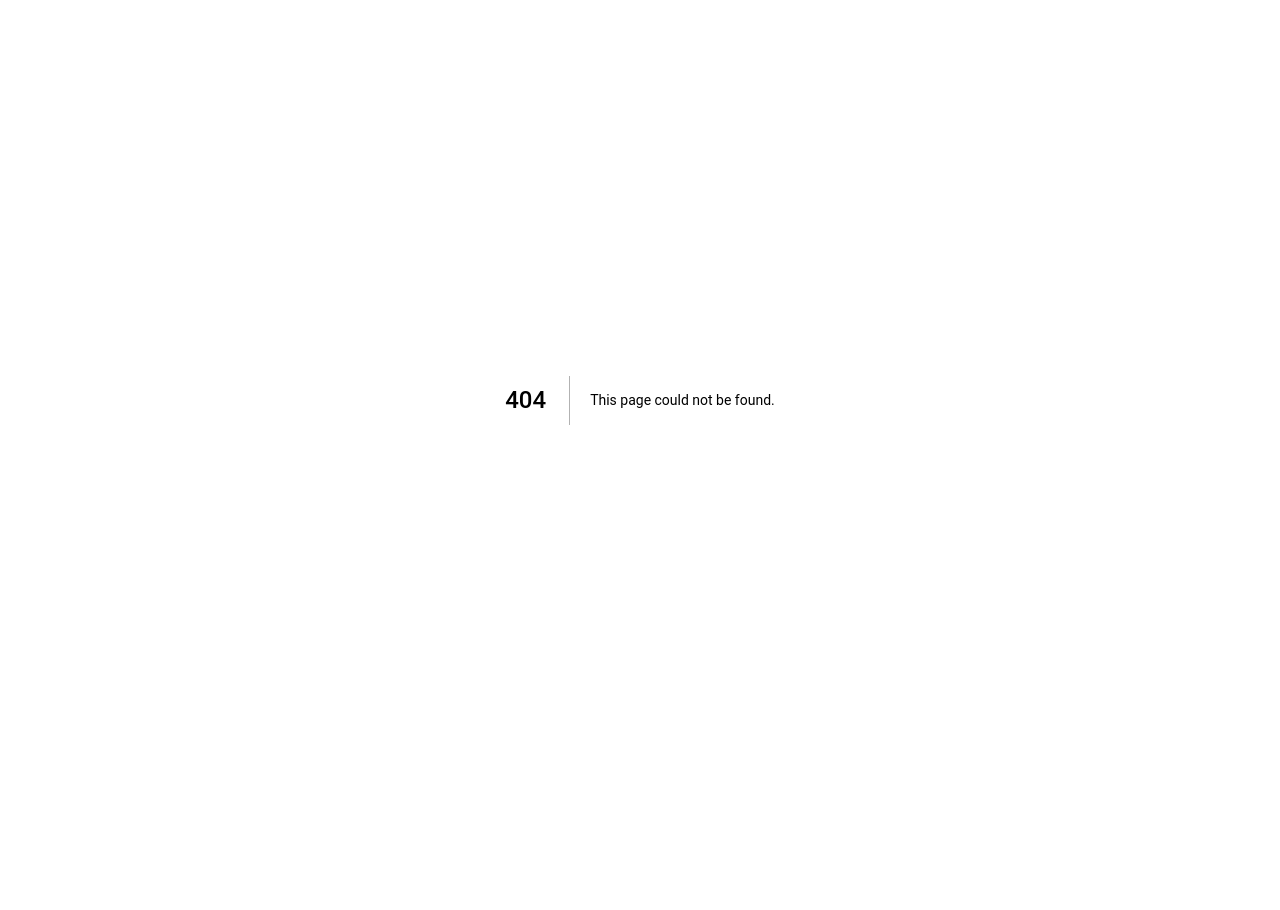
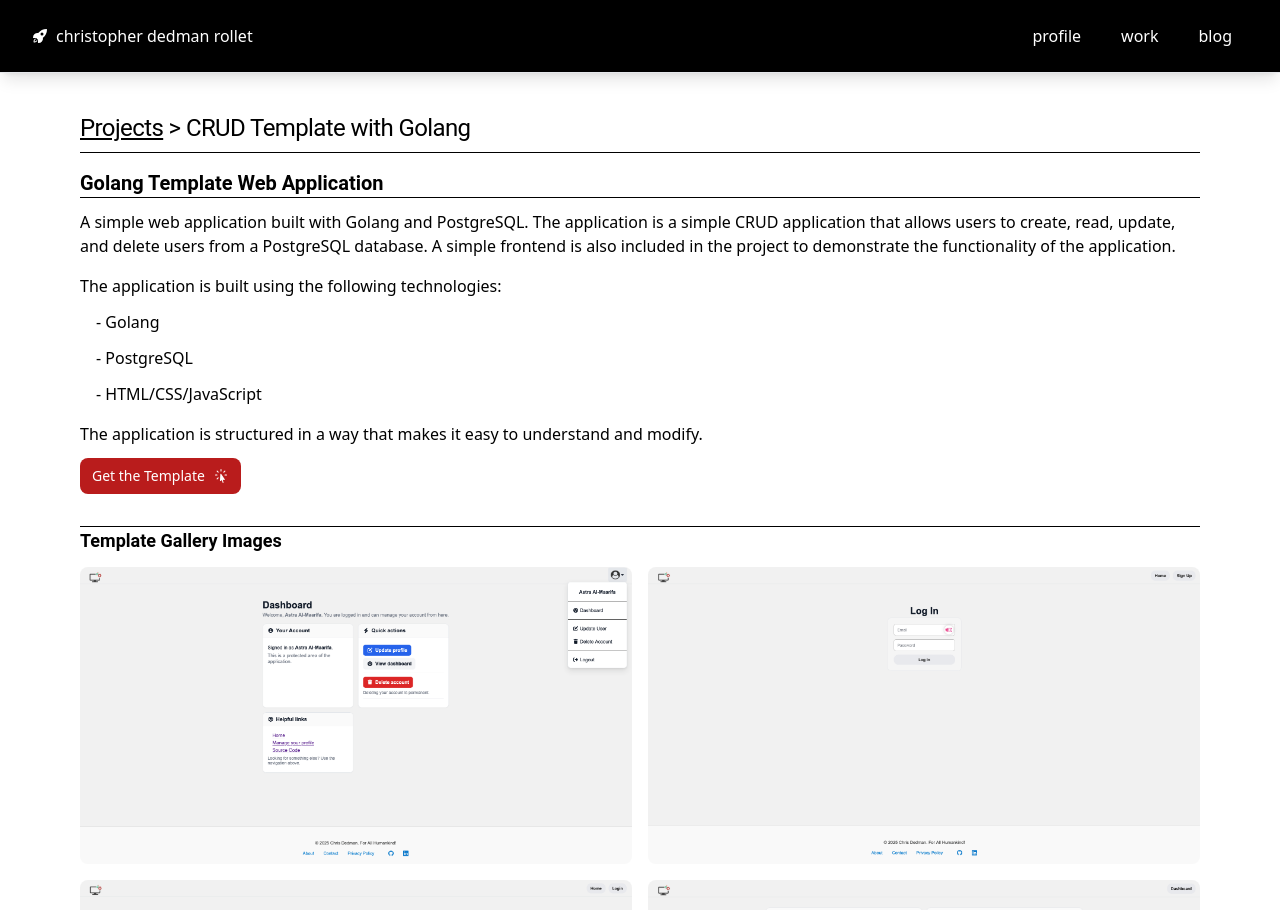
Before and after one commit to chrisdedman/website, a Next.js app: page /projects/crud-template in a window 1280 px wide. Before the commit this address had no page. Shown: the top 910 px of the page. Before the commit the page ends 800 px from the top, so only its background shows below. Built offline with nearby package versions, Linux system fonts and the light colour scheme.

Commit message:
Add CRUD template project page with gallery and image modal; add project card to Projects listing and adjust QR Code card spacing

```diff
--- /dev/null
+++ b/src/app/projects/crud-template/page.tsx
@@ -0,0 +1,94 @@
+"use client"
+
+import React, { useState } from "react";
+import Menu from '@/components/navigation'
+import Footer from '@/components/footer'
+import { CursorArrowRaysIcon } from "@heroicons/react/24/solid";
+
+export default function Crud() {
+  return (
+    <div className="min-h-screen flex-col p-4 lg:p-8 mt-16">
+      <Menu />
+      <div className="p-4 max-w-6xl mx-auto flex-grow">
+        <h5 className="mb-2 text-2xl font tracking-tight">
+          <a href="/projects" className="underline">Projects</a>{" > "}CRUD Template with Golang
+        </h5>
+        <hr className="h-px my-8 bg-black border-0 separator mt-0 mb-0" />
+        <div>
+          <Article />
+        </div>
+      </div>
+      <Footer />
+    </div>
+  );
+}
+
+function Article() {
+  const images = [
+    { src: '/dashboard_crud.png', alt: 'Dashboard CRUD Image' },
+    { src: '/login_crud.png', alt: 'Login CRUD Image' },
+    { src: '/register_crud.png', alt: 'Register CRUD Image' },
+    { src: '/homepage_crud.png', alt: 'Homepage CRUD Image' },
+
+  ];
+
+  const [enlargedImage, setEnlargedImage] = useState("");
+
+  const enlargeImage = (src: string) => {
+    setEnlargedImage(src);
+  };
+
+  return (
+    <>
+      <h6 className="mt-4 text-xl font-bold font">Golang Template Web Application</h6>
+      <hr className="h-px my-8 bg-black border-0 separator mt-0 mb-0" />
+      <p>
+        A simple web application built with Golang and PostgreSQL. The application is a simple CRUD application that allows users to create, read, update, and delete users from a PostgreSQL database. A simple frontend is also included in the project to demonstrate the functionality of the application.
+      </p>
+      <p className="mt-4">
+        The application is built using the following technologies:
+      </p>
+      <div className="ml-4">
+        <p>- Golang</p>
+        <p>- PostgreSQL</p>
+        <p>- HTML/CSS/JavaScript</p>
+      </div>
+
+      <p className="mt-4">
+        The application is structured in a way that makes it easy to understand and modify.
+      </p>
+
+      <div className="">
+        <a href="https://github.com/chrisdedman/Golang-Web-App" target="_blank" rel="noreferrer noopener" className="inline-flex items-center px-3 py-2 text-sm font-medium text-center text-white bg-red-700 rounded-lg hover:bg-red-800 focus:ring-4 focus:outline-none focus:ring-red-300">
+          Get the Template  <CursorArrowRaysIcon className="w-4 h-4 ms-2" />
+        </a>
+      </div>
+
+      <hr className="h-px my-8 mb-0 bg-black border-0 separator" />
+
+      <div>
+        <h3>Template Gallery Images</h3>
+        <div className="grid grid-cols-1 sm:grid-cols-2 md:grid-cols-2 lg:grid-cols-2 gap-4">
+          {images.map((image, index) => (
+            <div key={index}>
+              <img
+                className="rounded-lg"
+                src={image.src}
+                alt={image.alt}
+                style={{ cursor: "pointer", maxWidth: "100%" }}
+                onClick={() => enlargeImage(image.src)}
+              />
+            </div>
+          ))}
+        </div>
+
+        {enlargedImage && (
+          <div className="fixed top-0 left-0 w-full h-full bg-black bg-opacity-75 flex justify-center items-center z-50" onClick={() => setEnlargedImage("")}>
+            <img src={enlargedImage} alt="Enlarged Image" className="max-w-full max-h-full" />
+            <button className="absolute top-4 right-4 text-white" onClick={() => setEnlargedImage("")}>Close</button>
+          </div>
+        )}
+      </div>
+    </>
+  )
+}
--- a/src/app/projects/page.tsx
+++ b/src/app/projects/page.tsx
@@ -10,6 +10,13 @@ export default function Page() {
     <div className="min-h-screen flex-col p-4 lg:p-8 mt-16">
       <Menu />
       <div className="p-4 max-w-6xl mx-auto flex-grow">
+        {
+        /*
+         ************************************
+         * Open Source Contributions Section *
+         *************************************
+         */
+         }
         <h5 className="mb-2 text-2xl font tracking-tight">Open Source Contributions</h5>
         <hr className="h-px my-8 bg-black border-0 separator mt-0 mb-0" />
         <div className="grid grid-cols-1 sm:grid-cols-2 md:grid-cols-3 lg:grid-cols-3 gap-4 items-stretch">
@@ -100,6 +107,13 @@ export default function Page() {
           </div>
         </div>
 
+        {
+        /*
+         ********************
+         * Projects Section *
+         ********************
+         */
+         }
         <h5 className="mb-2 text-2xl font tracking-tight">Projects</h5>
         <hr className="h-px my-8 bg-black border-0 separator mt-0 mb-0" />
         <div className="grid grid-cols-1 sm:grid-cols-2 md:grid-cols-3 lg:grid-cols-3 gap-4 items-stretch">
@@ -157,7 +171,7 @@ export default function Page() {
             </div>
           </div>
 
-          <div className="w-full lg:w-100 mb-16 lg:mb-12">
+          <div className="w-full lg:w-100 mb-4 lg:mb-12">
             <div className="max-w-sm h-full flex flex-col justify-between p-6 bg-white border border-gray-200 rounded-lg shadow mt-8">
               <a href="/projects/qrcode">
                 <h5 className="mb-2 text-2xl font-bold tracking-tight text-gray-900 text-center">QR Code Generator</h5>
@@ -173,8 +187,31 @@ export default function Page() {
               </div>
             </div>
           </div>
+
+          <div className="w-full lg:w-100 mb-16 lg:mb-12">
+            <div className="max-w-sm h-full flex flex-col justify-between p-6 bg-white border border-gray-200 rounded-lg shadow mt-8">
+              <a href="/projects/crud-template">
+                <h5 className="mb-2 text-2xl font-bold tracking-tight text-gray-900 text-center">CRUD Web Template</h5>
+              </a>
+              <p className="mb-3 text-gray-700">
+                A simple CRUD template web application built with Golang and PostgreSQL.
+              </p>
+              <div className="text-center">
+                <a href="/projects/crud-template" className="inline-flex items-center px-3 py-2 text-sm font-medium text-center text-white bg-red-700 rounded-lg hover:bg-red-800 focus:ring-4 focus:outline-none focus:ring-red-300">
+                  Try it! <CursorArrowRaysIcon className="w-4 h-4 ms-2" />
+                </a>
+              </div>
+            </div>
+          </div>
         </div>
 
+        {
+        /*
+         ************************
+         * Achievements Section *
+         ************************
+         */
+         }
         <h5 className="mb-2 text-2xl tracking-tight">Achievements</h5>
         <hr className="h-px my-8 bg-black border-0 separator mt-0 mb-0" />
         <div className="grid grid-cols-1 sm:grid-cols-2 md:grid-cols-3 lg:grid-cols-3 gap-4 items-stretch">
```
